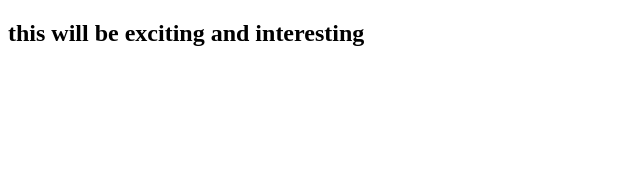
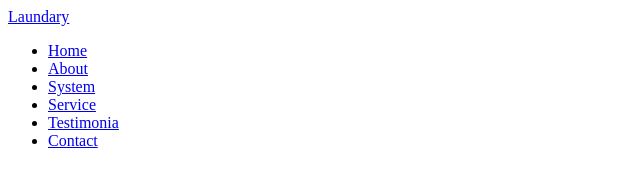
Before and after one commit to Umanahhope/De-Laundry-website, a plain HTML site: page index.html in a window 1280 px wide. Shown: the whole page, without its empty margins (0-640 px from the left). Drawn offline with Linux system fonts and the light colour scheme.

Commit message:
nav section

```diff
--- a/index.html
+++ b/index.html
@@ -6,8 +6,23 @@
  <title>De Laundry</title>
 </head>
 <body>
-  <h2>
-   this will be exciting and interesting
-  </h2>
+  <!-- Navigation bar start -->
+    <header>
+     <a href="#" class="logo"> Laundary</a>
+     <ul class="nav">
+      <li><a href="#">Home</a></li>
+      <li><a href="#">About</a></li>
+      <li><a href="#">System</a></li>
+      <li><a href="#">Service</a></li>
+      <li><a href="#">Testimonia</a></li>
+      <li><a href="#">Contact</a></li>
+     </ul>
+    </header>
+
+   <!-- Navigation bar end -->
+
+   <!-- js link -->
+   <script src="../static/js/script.js"></script>
+
 </body>
 </html>
```
